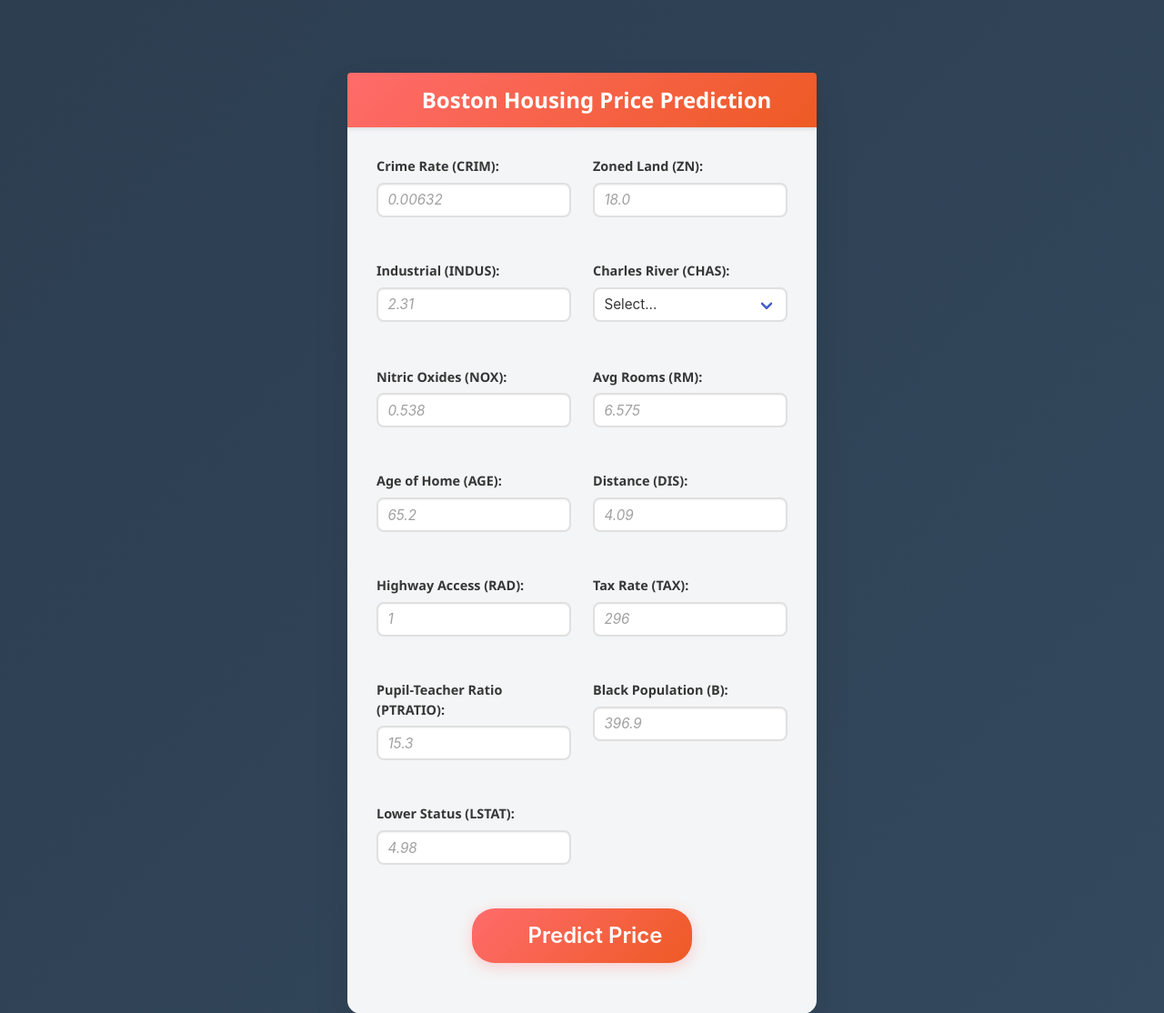
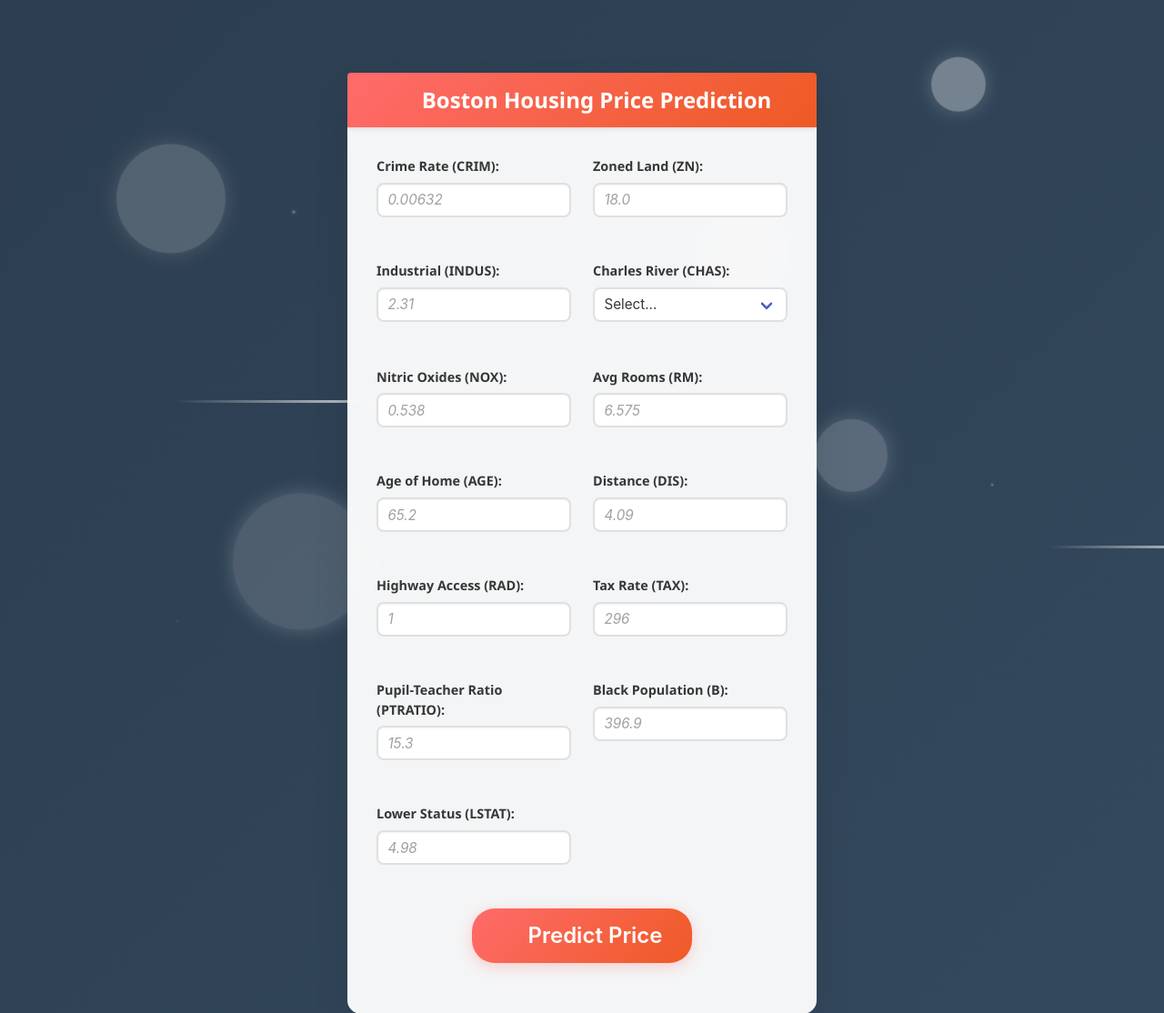
Before and after one commit to prudywn/devTownPython, a Flask app: page / in a window 1280 px wide. Shown: the top 1114 px of the page at 91% size. Run offline with Flask 3, Linux system fonts and the light colour scheme; parts of the project's set-up code (start-up, migrations or seed data) failed here and were passed over.

Commit message:
`Added animated background elements to index.html and corresponding CSS styles to index.css`

```diff
--- a/static/css/index.css
+++ b/static/css/index.css
@@ -6,6 +6,199 @@ body {
     position: relative;
     overflow-x: hidden;
 }
+
+ /* Animated Background Elements */
+.animated-bg {
+    position: fixed;
+    top: 0;
+    left: 0;
+    width: 100%;
+    height: 100%;
+    pointer-events: none;
+    z-index: 0;
+}
+
+.floating-shapes {
+    position: absolute;
+    width: 100%;
+    height: 100%;
+}
+
+.shape {
+    position: absolute;
+    background: rgba(255, 255, 255, 0.3);
+    border-radius: 50%;
+    animation: float 6s ease-in-out infinite;
+    box-shadow: 0 0 20px rgba(255, 255, 255, 0.2);
+}
+
+.shape:nth-child(1) {
+    width: 120px;
+    height: 120px;
+    left: 10%;
+    top: 20%;
+    animation-delay: 0s;
+    animation-duration: 6s;
+    background: rgba(255, 255, 255, 0.25);
+}
+
+.shape:nth-child(2) {
+    width: 80px;
+    height: 80px;
+    left: 70%;
+    top: 60%;
+    animation-delay: 2s;
+    animation-duration: 8s;
+    background: rgba(255, 255, 255, 0.2);
+}
+
+.shape:nth-child(3) {
+    width: 60px;
+    height: 60px;
+    left: 80%;
+    top: 10%;
+    animation-delay: 4s;
+    animation-duration: 7s;
+    background: rgba(255, 255, 255, 0.35);
+}
+
+.shape:nth-child(4) {
+    width: 150px;
+    height: 150px;
+    left: 20%;
+    top: 70%;
+    animation-delay: 1s;
+    animation-duration: 9s;
+    background: rgba(255, 255, 255, 0.15);
+}
+
+.shape:nth-child(5) {
+    width: 100px;
+    height: 100px;
+    left: 60%;
+    top: 30%;
+    animation-delay: 3s;
+    animation-duration: 5s;
+    background: rgba(255, 255, 255, 0.25);
+}
+
+.animated-lines {
+    position: absolute;
+    width: 100%;
+    height: 100%;
+    overflow: hidden;
+}
+
+.line {
+    position: absolute;
+    height: 3px;
+    background: linear-gradient(90deg, transparent, rgba(255, 255, 255, 0.6), transparent);
+    animation: moveLine 8s linear infinite;
+    border-radius: 2px;
+}
+
+.line:nth-child(1) {
+    top: 15%;
+    width: 300px;
+    animation-delay: -2s;
+}
+
+.line:nth-child(2) {
+    top: 35%;
+    width: 250px;
+    animation-delay: -4s;
+}
+
+.line:nth-child(3) {
+    top: 55%;
+    width: 350px;
+    animation-delay: -6s;
+}
+
+.line:nth-child(4) {
+    top: 75%;
+    width: 280px;
+    animation-delay: -1s;
+}
+
+.line:nth-child(5) {
+    top: 85%;
+    width: 320px;
+    animation-delay: -3s;
+}
+
+.particles {
+    position: absolute;
+    width: 100%;
+    height: 100%;
+}
+
+.particle {
+    position: absolute;
+    width: 6px;
+    height: 6px;
+    background: rgba(255, 255, 255, 0.7);
+    border-radius: 50%;
+    animation: particle 12s linear infinite;
+    box-shadow: 0 0 10px rgba(255, 255, 255, 0.5);
+}
+
+.particle:nth-child(1) {
+    left: 25%;
+    animation-delay: -1s;
+}
+
+.particle:nth-child(2) {
+    left: 50%;
+    animation-delay: -3s;
+}
+
+.particle:nth-child(3) {
+    left: 75%;
+    animation-delay: -5s;
+}
+
+.particle:nth-child(4) {
+    left: 15%;
+    animation-delay: -7s;
+}
+
+.particle:nth-child(5) {
+    left: 85%;
+    animation-delay: -9s;
+}
+
+@keyframes float {
+    0%, 100% {
+        transform: translateY(0) rotate(0deg);
+        opacity: 0.7;
+    }
+    50% {
+        transform: translateY(-20px) rotate(180deg);
+        opacity: 1;
+    }
+}
+
+@keyframes moveLine {
+    0% {
+        left: -100%;
+    }
+    100% {
+        left: 100%;
+    }
+}
+
+@keyframes particle {
+    0% {
+        transform: translateY(100vh) scale(0);
+        opacity: 1;
+    }
+    100% {
+        transform: translateY(-100px) scale(1);
+        opacity: 0;
+    }
+}
+
 .container {
     padding-top: 2rem;
     padding-bottom: 2rem;
--- a/templates/index.html
+++ b/templates/index.html
@@ -7,6 +7,29 @@
         <meta name="viewport" content="width=device-width, initial-scale=1">
     </head>
     <body>
+<div class="animated-bg">
+            <div class="floating-shapes">
+                <div class="shape"></div>
+                <div class="shape"></div>
+                <div class="shape"></div>
+                <div class="shape"></div>
+                <div class="shape"></div>
+            </div>
+            <div class="animated-lines">
+                <div class="line"></div>
+                <div class="line"></div>
+                <div class="line"></div>
+                <div class="line"></div>
+                <div class="line"></div>
+            </div>
+            <div class="particles">
+                <div class="particle"></div>
+                <div class="particle"></div>
+                <div class="particle"></div>
+                <div class="particle"></div>
+                <div class="particle"></div>
+            </div>
+        </div>
 
         <div class="container">
             <div class="section">
```
